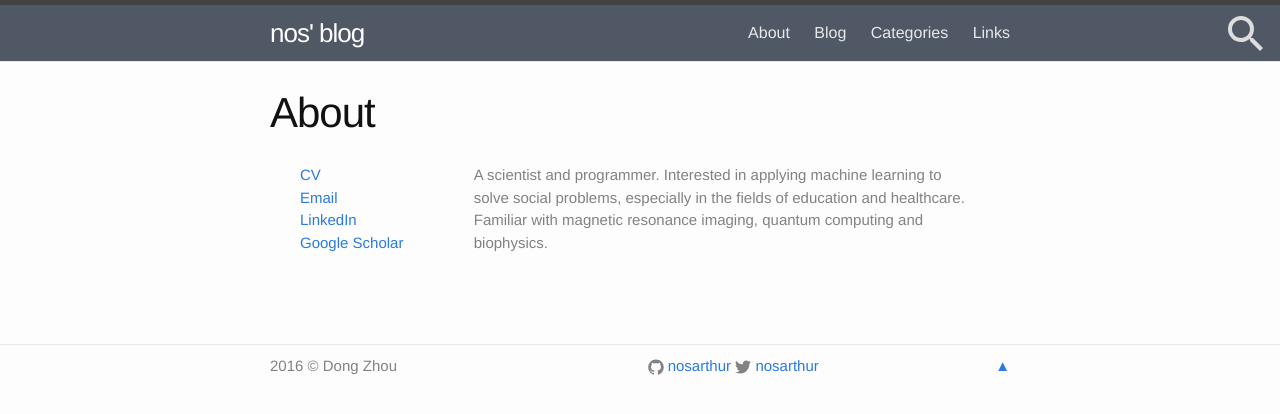
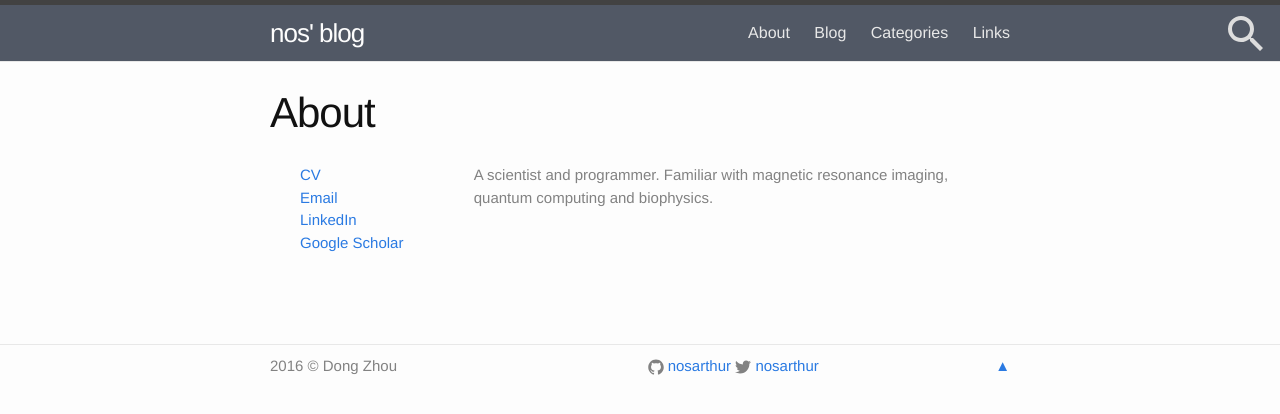
Before and after one commit to nosarthur/nosarthur.github.io, a Jekyll site: the page built from about.md, in a window 1280 px wide. Shown: the top 414 px of the page. Built offline with Jekyll 4.4.1, drawn with Linux system fonts in a browser that asks for light colours.

Commit message:
change content

```diff
--- a/_config.yml
+++ b/_config.yml
@@ -9,8 +9,7 @@
 title: nos' blog
 email: zhou.dong@gmail.com
 description: > # this means to ignore newlines until "baseurl:"
-  A scientist and programmer. Interested in applying machine learning to solve social problems, especially in the fields of education and healthcare. Familiar with magnetic resonance imaging, quantum computing
-  and biophysics.
+  A scientist and programmer. Familiar with magnetic resonance imaging, quantum computing and biophysics.
 baseurl: "" # the subpath of your site, e.g. /blog
 url: "http://nosarthur.github.io" # the base hostname & protocol for your site
 twitter_username: nosarthur
```
